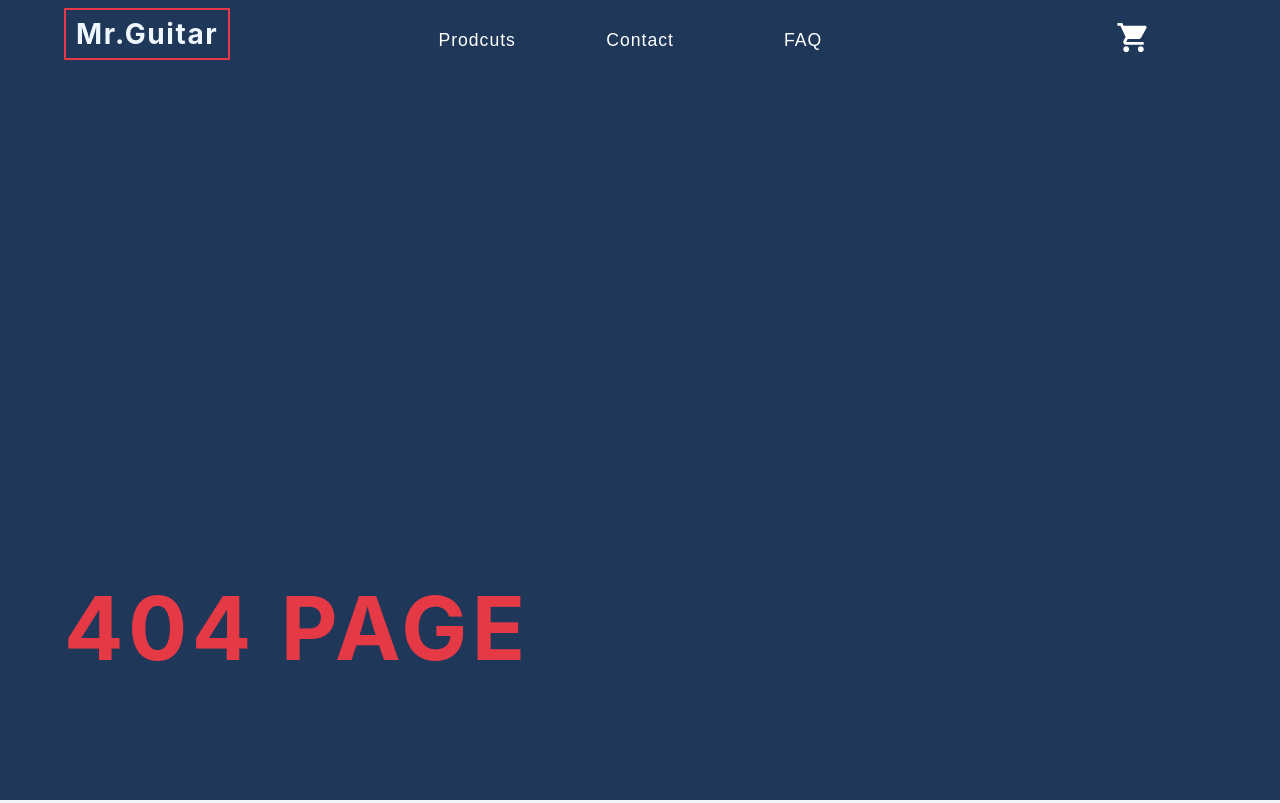
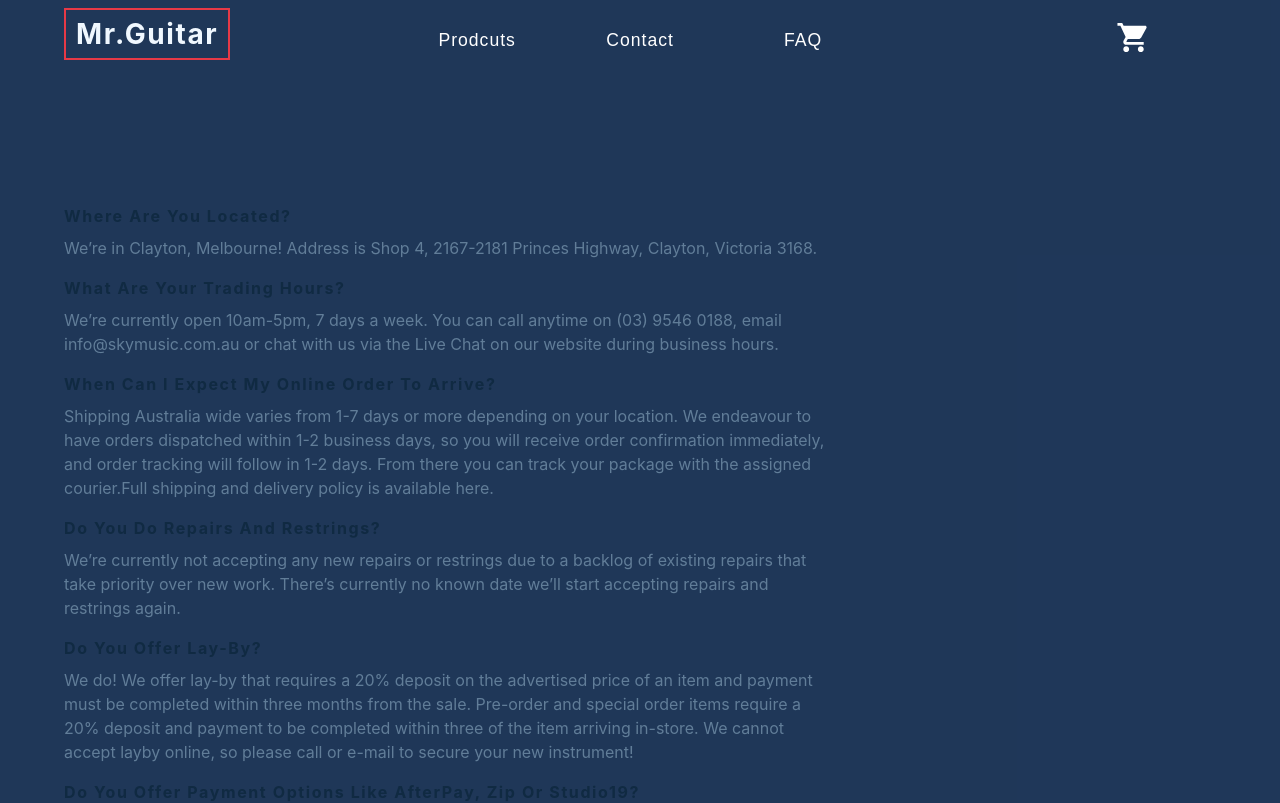
Before and after one commit to TanjaKuo/TanjaKuo-TanjaKuo.guitar-project.io, a React (Create React App) app: page /faq in a window 1280 px wide. Shown: the top 803 px of the page. Built offline with nearby package versions, Linux system fonts and the light colour scheme.

Commit message:
update on 14th jul

```diff
--- a/src/App.js
+++ b/src/App.js
@@ -6,6 +6,7 @@ import Footer from "./components/Footer";
 import Home from "./Home/Home";
 import Product from "./Product/Product";
 import Contact from "./Contact/Contact";
+import FAQ from "./FAQ/FAQ";
 import Error from "./Error/Error";
 
 import "./App.css";
@@ -27,6 +28,9 @@ function App() {
         <Route exact path="/product">
           <Product />
         </Route>
+        <Route exact path="/faq">
+          <FAQ />
+        </Route>
         <Route exact path="*">
           <Error />
         </Route>
--- /dev/null
+++ b/src/FAQ/FAQ.js
@@ -0,0 +1,26 @@
+import React from "react";
+import { faq } from "../subData";
+
+const FAQ = () => {
+  return (
+    <>
+      <section className="hero">
+        <div className="hero-center">
+          <article className="faq-info">
+            {faq.map((info) => {
+              const { id, question, answer } = info;
+              return (
+                <div key={id}>
+                  <h4>{question}</h4>
+                  <p>{answer}</p>
+                </div>
+              );
+            })}
+          </article>
+        </div>
+      </section>
+    </>
+  );
+};
+
+export default FAQ;
--- a/src/index.css
+++ b/src/index.css
@@ -832,3 +832,7 @@ https://zurb.com/playground/motion-ui
     color: var(--clr-red);
   }
 }
+
+.faq-info {
+  margin-top: 13rem;
+}
--- a/src/subData.js
+++ b/src/subData.js
@@ -177,3 +177,54 @@ export const footerInfo = [
     ],
   },
 ];
+
+export const faq = [
+  {
+    id: 60,
+    question: "Where are you located?",
+    answer:
+      "We’re in Clayton, Melbourne! Address is Shop 4, 2167-2181 Princes Highway, Clayton, Victoria 3168.",
+  },
+  {
+    id: 61,
+    question: "What are your trading hours?",
+    answer:
+      "We’re currently open 10am-5pm, 7 days a week. You can call anytime on (03) 9546 0188, email info@skymusic.com.au or chat with us via the Live Chat on our website during business hours.",
+  },
+  {
+    id: 62,
+    question: "When can I expect my online order to arrive?",
+    answer:
+      "Shipping Australia wide varies from 1-7 days or more depending on your location. We endeavour to have orders dispatched within 1-2 business days, so you will receive order confirmation immediately, and order tracking will follow in 1-2 days. From there you can track your package with the assigned courier.Full shipping and delivery policy is available here.",
+  },
+  {
+    id: 63,
+    question: "Do you do repairs and restrings?",
+    answer:
+      "We’re currently not accepting any new repairs or restrings due to a backlog of existing repairs that take priority over new work. There’s currently no known date we’ll start accepting repairs and restrings again.",
+  },
+  {
+    id: 64,
+    question: "Do you offer lay-by?",
+    answer:
+      "We do! We offer lay-by that requires a 20% deposit on the advertised price of an item and payment must be completed within three months from the sale. Pre-order and special order items require a 20% deposit and payment to be completed within three of the item arriving in-store. We cannot accept layby online, so please call or e-mail to secure your new instrument!",
+  },
+  {
+    id: 65,
+    question: "Do you offer payment options like AfterPay, Zip or Studio19?",
+    answer:
+      "Yes! We’re partnered with Zip and Studio19. More info is available here.",
+  },
+  {
+    id: 66,
+    question: "Can I return my item?",
+    answer:
+      "We have a few option available for returns due to a variety of reasons such as change of mind, warranty and service.",
+  },
+  {
+    id: 67,
+    question: "Do you accept online and phone orders?",
+    answer:
+      "We absolutely do! We ship most online orders over $100 for free Australia-wide, and orders are dispatched within 1-2 days business days. Dispatching involves checking and safely packing your order as well as booking it via a courier or Australia Post. Tracking will be available in 2-3 business days in most cases. Please check your Spam or Junk folder regularly, and contact us if you haven't heard anything within 5 business days. All of our online and phone orders go through an O.K. check by our warehouse staff before leaving the store. Guitars and basses are inspected and set-up to ensure everything is working as it should, as per the inspection card included with your order.",
+  },
+];
```
